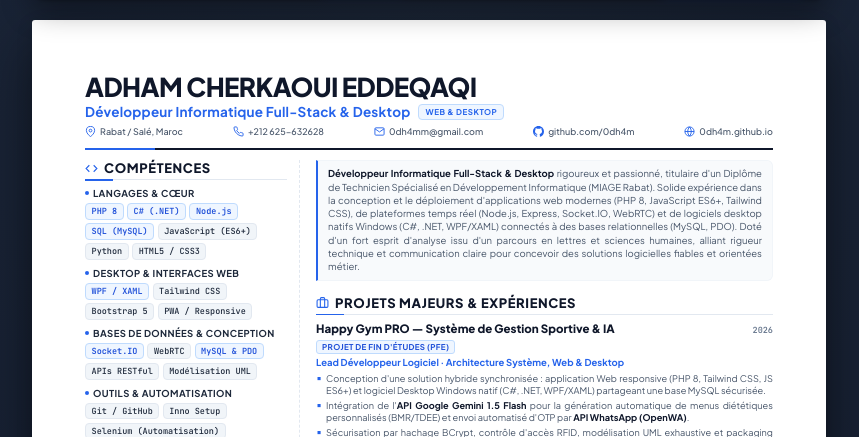
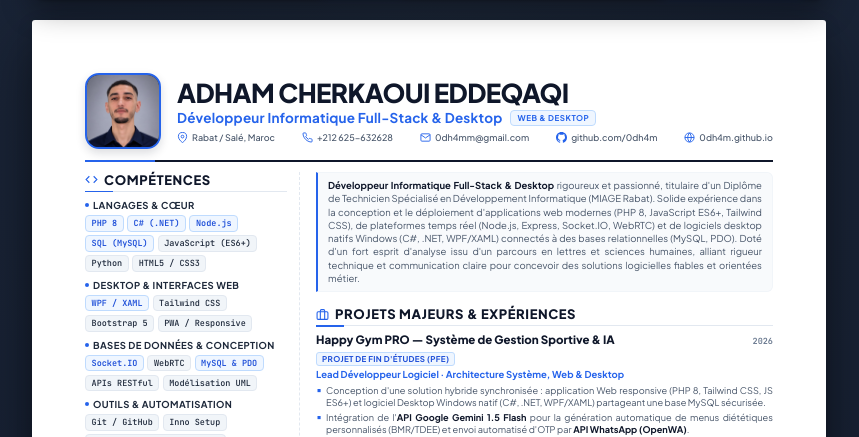
Before and after one commit to 0dh4m/0dh4m.github.io, a PHP site: page /cv_fr.html in a window 1280 px wide. Shown: the part 70-507 px from the top of the page, without its empty margins (211-1070 px from the left). Run offline with PHP 8.4, Linux system fonts and the light colour scheme.

Commit message:
feat(cv): add portrait to English and French CVs (#6)
Add the professional headshot to both web CVs, resize the avatar slot to 76px, remove the unused photo-upload JavaScript from the French CV, and regenerate both one-page PDF CVs with the portrait.

```diff
--- a/cv_fr.html
+++ b/cv_fr.html
@@ -7,7 +7,7 @@
   <title>Adham Cherkaoui Eddeqaqi — CV Développeur Informatique Full-Stack & Desktop</title>
   <meta name="description"
     content="CV Professionnel d'Adham Cherkaoui Eddeqaqi - Développeur Informatique Full-Stack & Desktop spécialisé en PHP 8, C# .NET WPF, Node.js et MySQL.">
-  <link rel="stylesheet" href="style.css">
+  <link rel="stylesheet" href="style.css?v=2026112701">
 </head>
 
 <body>
@@ -52,7 +52,14 @@
 
       <!-- ==================== EN-TÊTE : IDENTITÉ & COORDONNÉES ==================== -->
       <section class="cv-header">
-
+        <!-- Portrait -->
+        <div class="avatar-container">
+          <div class="avatar-wrapper">
+            <img src="assets/img/adham-cv-photo.jpg"
+                 alt="Adham Cherkaoui Eddeqaqi"
+                 class="avatar-img" width="600" height="600" loading="eager" decoding="async">
+          </div>
+        </div>
 
         <!-- Détails de l'identité -->
         <div class="header-info">
@@ -448,32 +455,6 @@
         document.documentElement.removeAttribute('data-theme');
       }
     }
-
-    // Afficher / Masquer l'emplacement photo
-    function togglePhotoSlot() {
-      const avatar = document.getElementById('avatar-container');
-      if (avatar.style.display === 'none') {
-        avatar.style.display = 'block';
-      } else {
-        avatar.style.display = 'none';
-      }
-    }
-
-    // Gestion de l'import de photo personnalisée
-    function handlePhotoUpload(event) {
-      const file = event.target.files[0];
-      if (file) {
-        const reader = new FileReader();
-        reader.onload = function (e) {
-          const img = document.getElementById('avatar-image');
-          const initials = document.getElementById('avatar-initials');
-          img.src = e.target.result;
-          img.style.display = 'block';
-          initials.style.display = 'none';
-        };
-        reader.readAsDataURL(file);
-      }
-    }
   </script>
 </body>
 
--- a/style.css
+++ b/style.css
@@ -293,9 +293,9 @@ body {
 }
 
 .avatar-wrapper {
-  width: 68px;
-  height: 68px;
-  border-radius: 12px;
+  width: 76px;
+  height: 76px;
+  border-radius: 14px;
   border: 2px solid var(--accent);
   background: linear-gradient(135deg, #1e293b 0%, #0f172a 100%);
   display: flex;
@@ -303,19 +303,14 @@ body {
   justify-content: center;
   overflow: hidden;
   box-shadow: 0 4px 10px rgba(15, 23, 42, 0.15);
-  cursor: pointer;
-  transition: all 0.2s ease;
-}
-
-.avatar-wrapper:hover {
-  border-color: var(--accent-hover);
-  box-shadow: 0 6px 14px rgba(37, 99, 235, 0.25);
+  transition: border-color 0.2s ease, box-shadow 0.2s ease;
 }
 
 .avatar-img {
   width: 100%;
   height: 100%;
   object-fit: cover;
+  object-position: center 35%;
   display: block;
 }
 
```
Also changed, not shown: cv_en.html (+9 -2 lines), assets/img/adham-cv-photo.jpg (added), 2 other files.
